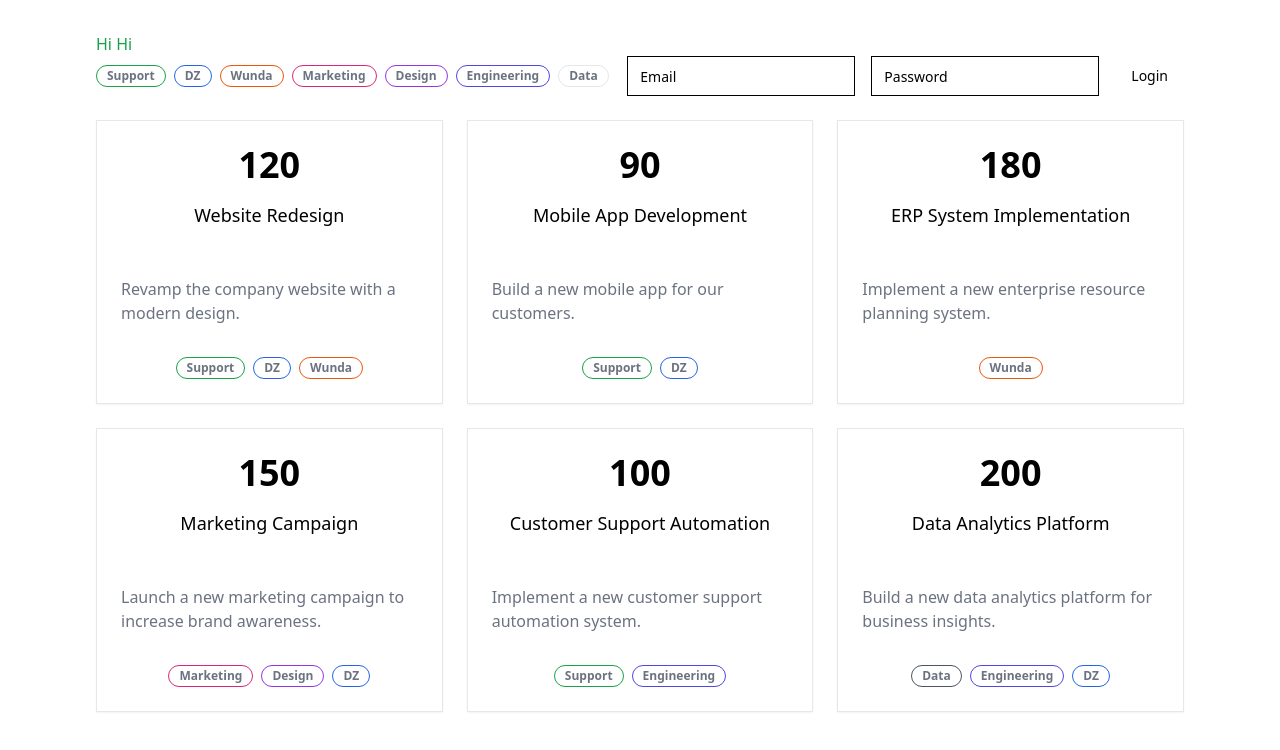
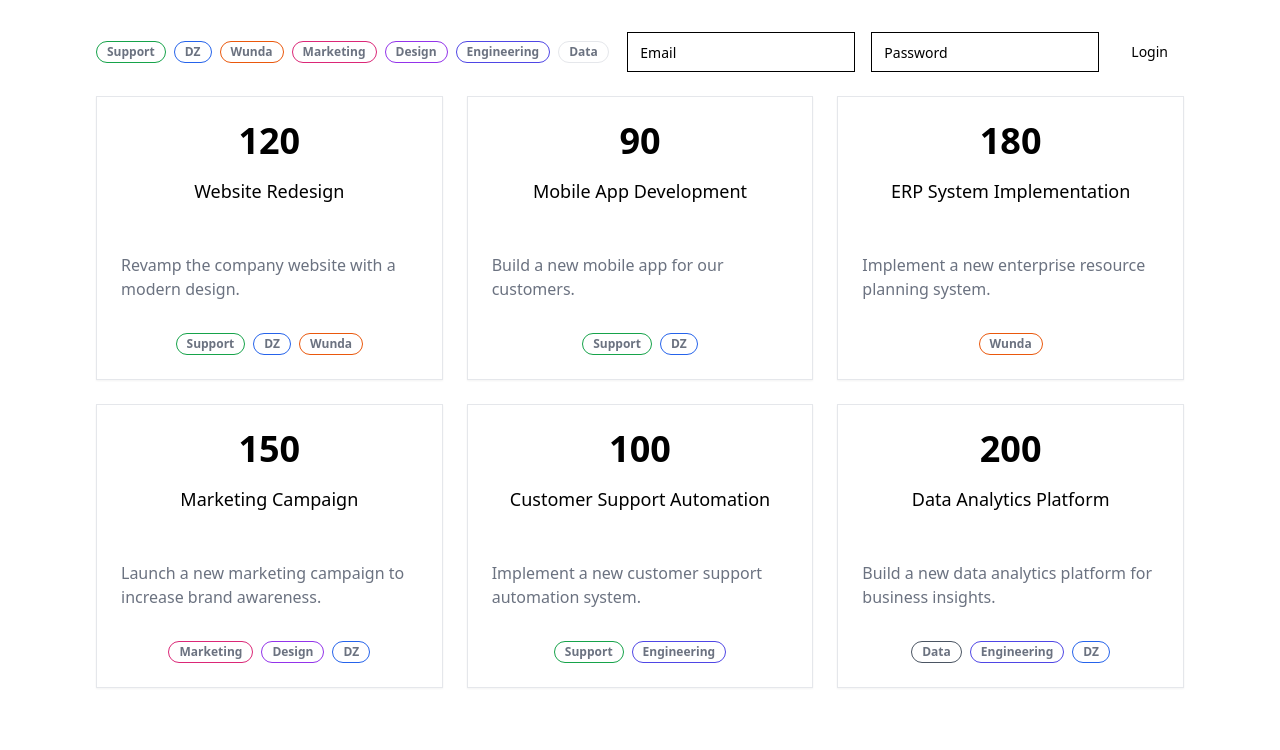
Before and after one commit to cismet/project-tracker-view, a React (Vite) app: page / in a window 1280 px wide. Shown: the top 750 px of the page. Built offline with nearby package versions, Linux system fonts and the light colour scheme.

Commit message:
remove debug h1

```diff
--- a/src/App.tsx
+++ b/src/App.tsx
@@ -80,7 +80,6 @@ export default function Component() {
   };
   return (
     <div className="max-w-6xl mx-auto py-8 px-4 sm:px-6 lg:px-8">
-      <h1 className="text-green-600">Hi Hi</h1>
       <div className="flex items-center justify-between mb-6">
         <div className="flex items-center gap-4">
           <div className="flex flex-wrap gap-2">
```
